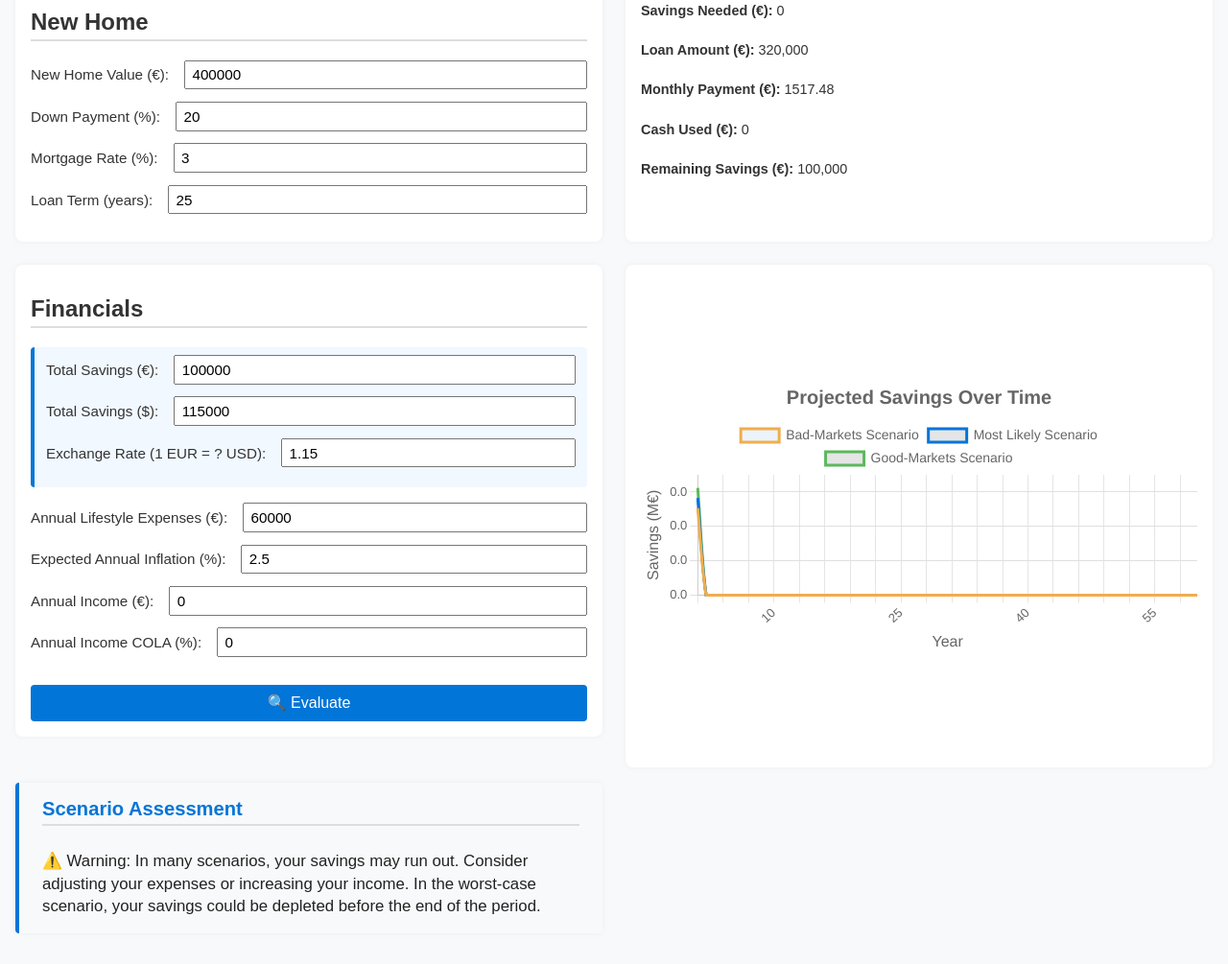
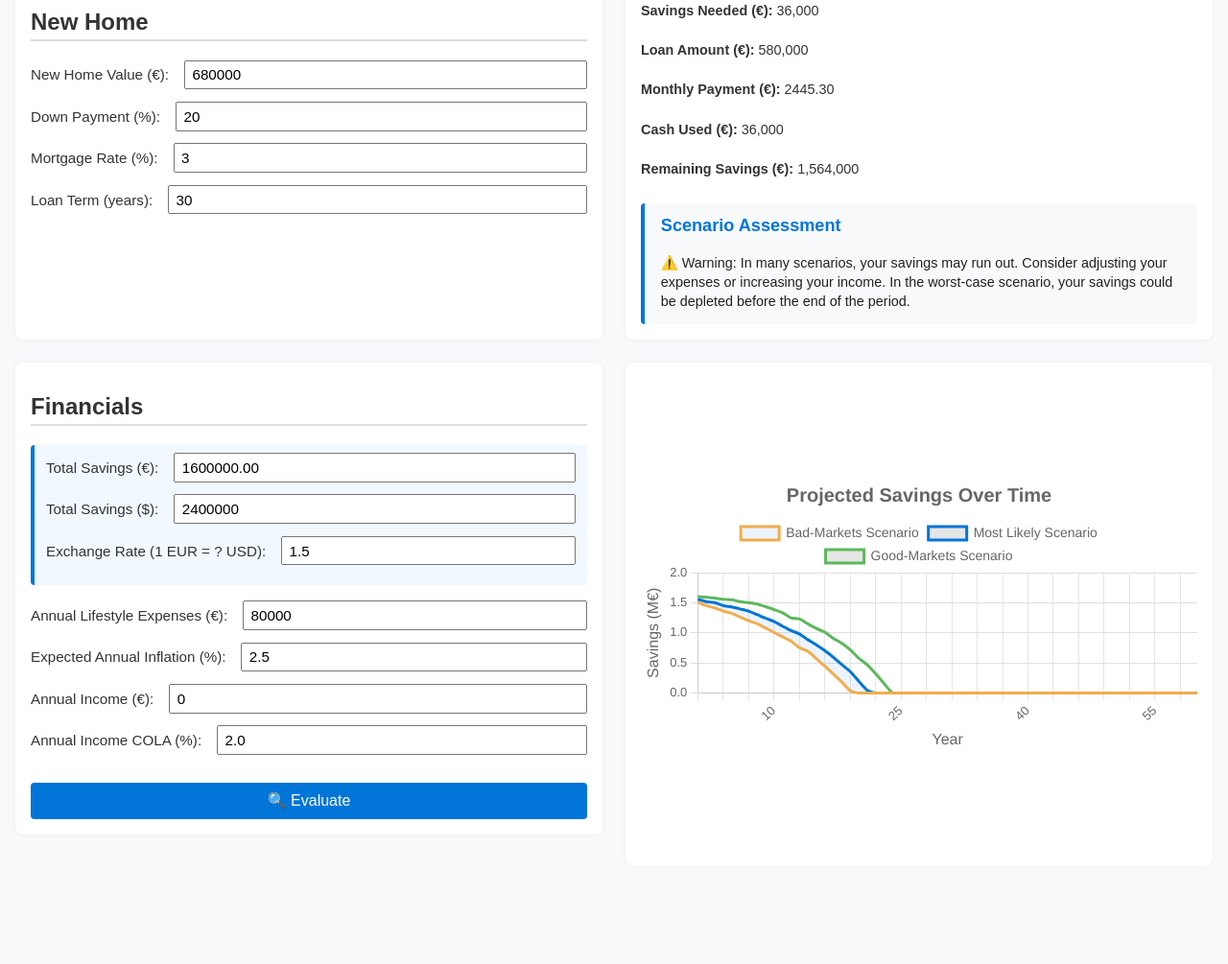
Before and after one commit to rinociardo/home-upgrade-dashboard, a plain HTML site: page index.html in a window 1280 px wide. Shown: the part 416-1421 px from the top of the page at 96% size. After the commit the page ends 1318 px from the top, so only its background shows below. Drawn offline with nearby package versions, Linux system fonts and the light colour scheme.

Commit message:
Added Advisory Panel

```diff
--- a/index.html
+++ b/index.html
@@ -24,10 +24,10 @@
       <label>Home Value (€): <input type="number" id="currentHome" value="300000"></label>
       <label>Mortgage Remaining (€): <input type="number" id="mortgageRemaining" value="200000"></label>
       <h2>New Home</h2>
-      <label>New Home Value (€): <input type="number" id="newHome" value="400000"></label>
+      <label>New Home Value (€): <input type="number" id="newHome" value="680000"></label>
       <label>Down Payment (%): <input type="number" id="downPercent" value="20"></label>
       <label>Mortgage Rate (%): <input type="number" id="newRate" value="3"></label>
-      <label>Loan Term (years): <input type="number" id="loanTerm" value="25"></label>
+      <label>Loan Term (years): <input type="number" id="loanTerm" value="30"></label>
     </section>
 
     <section class="panel summary">
@@ -39,30 +39,31 @@
       <p><strong>Monthly Payment (€):</strong> <span id="monthlyPay">—</span></p>
       <p><strong>Cash Used (€):</strong> <span id="cashUsed">—</span></p>
       <p><strong>Remaining Savings (€):</strong> <span id="remainingSavings">—</span></p>
+
+      <!-- Scenario Assessment as a subpanel -->
+      <div class="scenario-assessment">
+        <h3>Scenario Assessment</h3>
+        <p id="aiAssessment">Assessment will appear here after calculation.</p>
+      </div>
     </section>
 
     <section class="panel financials">
       <h2>Financials</h2>
       <div class="savings-subpanel">
-        <label>Total Savings (€): <input type="number" id="savingsEUR" value="100000"></label>
-        <label>Total Savings ($): <input type="number" id="savingsUSD" value="115000"></label>
-        <label>Exchange Rate (1 EUR = ? USD): <input type="number" id="exchangeRate" value="1.15" step="0.01"></label>
+        <label>Total Savings (€): <input type="number" id="savingsEUR" value=""></label>
+        <label>Total Savings ($): <input type="number" id="savingsUSD" value="2400000"></label>
+        <label>Exchange Rate (1 EUR = ? USD): <input type="number" id="exchangeRate" value="1.5" step="0.01"></label>
       </div>
-      <label>Annual Lifestyle Expenses (€): <input type="number" id="lifestyleExpenses" value="60000"></label>
+      <label>Annual Lifestyle Expenses (€): <input type="number" id="lifestyleExpenses" value="80000"></label>
       <label>Expected Annual Inflation (%): <input type="number" id="inflationRate" value="2.5" step="0.1"></label>
       <label>Annual Income (€): <input type="number" id="annualIncome" value="0"></label>
-      <label>Annual Income COLA (%): <input type="number" id="incomeCOLA" value="0" step="0.1"></label>
+      <label>Annual Income COLA (%): <input type="number" id="incomeCOLA" value="2.0" step="0.1"></label>
       <button onclick="calculate()">🔍 Evaluate</button>
     </section>
 
     <section class="panel chart-panel">
       <canvas id="costChart"></canvas>
     </section>
-
-    <section class="panel scenario-assessment">
-      <h2>Scenario Assessment</h2>
-      <p id="aiAssessment">Assessment will appear here after calculation.</p>
-    </section>
   </main>
 
   <script src="script.js"></script>
--- a/script.js
+++ b/script.js
@@ -214,21 +214,33 @@ const eurInput = document.getElementById("savingsEUR");
 const usdInput = document.getElementById("savingsUSD");
 const rateInput = document.getElementById("exchangeRate");
 
+// USD to EUR
+usdInput.addEventListener("input", () => {
+  const rate = +rateInput.value;
+  const usd = +usdInput.value;
+  eurInput.value = rate ? (usd / rate).toFixed(2) : "";
+});
+
+// EUR to USD
 eurInput.addEventListener("input", () => {
   const rate = +rateInput.value;
   const eur = +eurInput.value;
   usdInput.value = (eur * rate).toFixed(2);
 });
 
-usdInput.addEventListener("input", () => {
+// Exchange rate change updates EUR if USD is set, or USD if EUR is set
+rateInput.addEventListener("input", () => {
+  const rate = +rateInput.value;
+  if (usdInput.value) {
+    eurInput.value = rate ? (+usdInput.value / rate).toFixed(2) : "";
+  } else if (eurInput.value) {
+    usdInput.value = (eurInput.value * rate).toFixed(2);
+  }
+});
+
+// On page load, calculate EUR from USD
+window.addEventListener("DOMContentLoaded", () => {
   const rate = +rateInput.value;
   const usd = +usdInput.value;
   eurInput.value = rate ? (usd / rate).toFixed(2) : "";
 });
-
-rateInput.addEventListener("input", () => {
-  eurInput.dispatchEvent(new Event("input"));
-});
-
-// Initial render
-window.onload = calculate;
--- a/style.css
+++ b/style.css
@@ -134,3 +134,17 @@ button:hover {
   margin: 0.5em 0 0 0;
   line-height: 1.4;
 }
+
+.summary .scenario-assessment {
+  background: #f8f9fa;
+  border-left: 4px solid #0275d8;
+  border-radius: 4px;
+  padding: 0.8em 1em;
+  margin-top: 1em;
+}
+
+.summary .scenario-assessment h3 {
+  margin-top: 0;
+  color: #0275d8;
+  font-size: 1.08em;
+}
```
